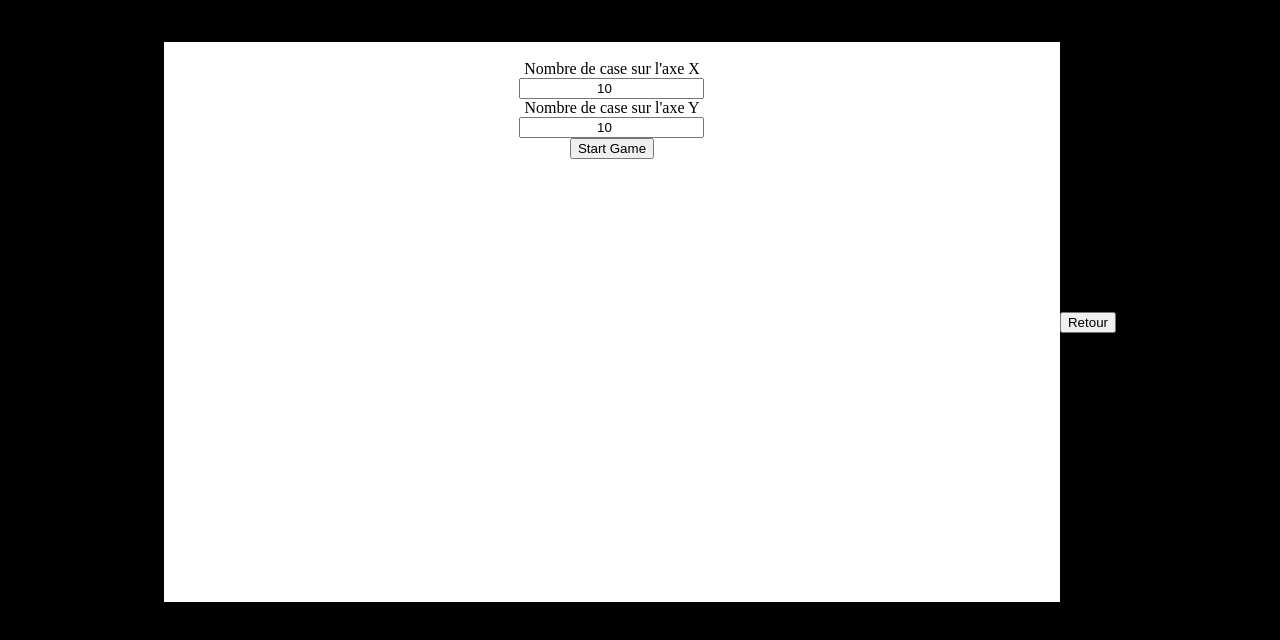
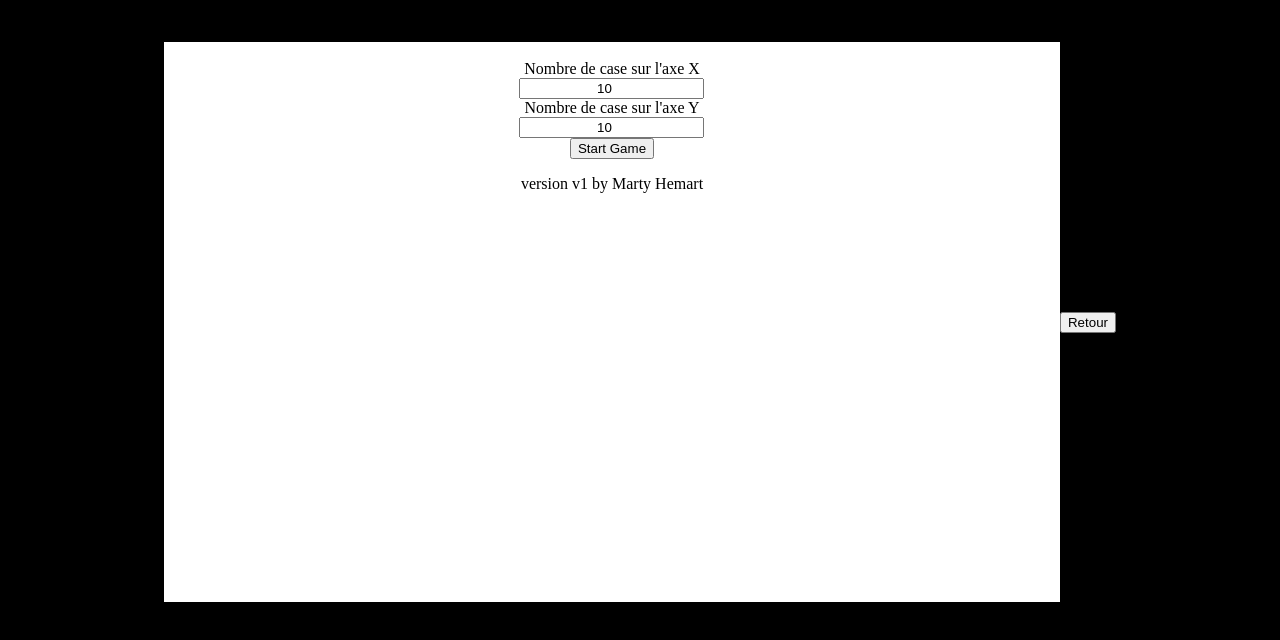
Before and after one commit to MartyHemart/JsGame, a plain HTML site: page index.html in a window 1280 px wide. Shown: the part 86-726 px from the top of the page. Drawn offline with nearby package versions, Linux system fonts and the light colour scheme.

Commit message:
maj version

```diff
--- a/index.html
+++ b/index.html
@@ -18,11 +18,13 @@
     <label> Nombre de case sur l'axe Y</label> <br>
     <input class="case" type="number" name="y" value="10"> <br>
     <button data-action="startGame" name="button">Start Game</button>
+    <center><p> version v1 by Marty Hemart</p></center>
   </section>
   <section data-state="gameScreen" class='gamesCreams hidden'></section>
   <section data-state="victory"> <h1 class="victoir"> Bravo </h1> </section>
   <section data-state="defeat"> <h1 class="victoir"> game over </h1></section>
   <a href="http://martyhemart.fr" target="_blank"> <input type="button" value="Retour"> </a>
+
 
 </body>
 <script
```
